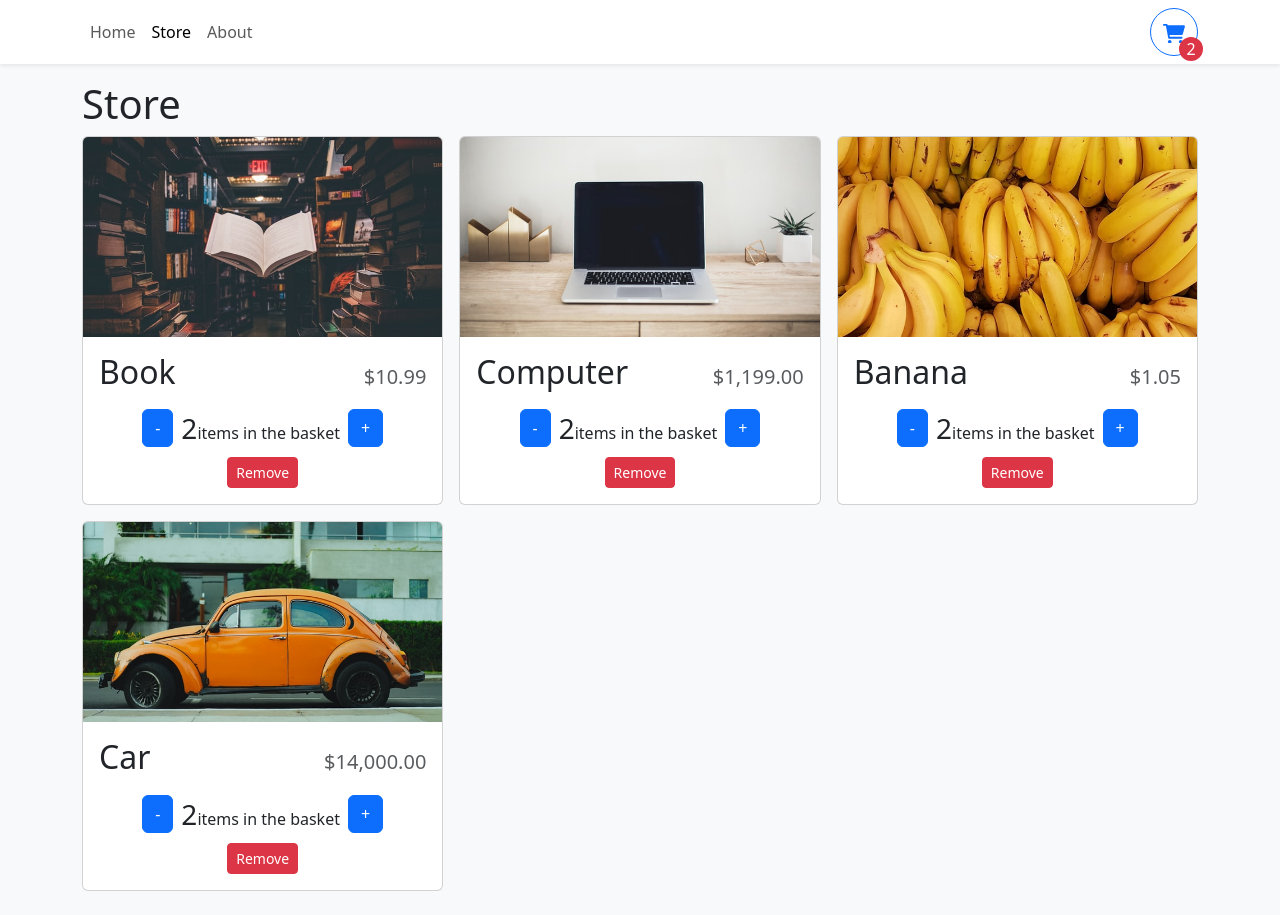
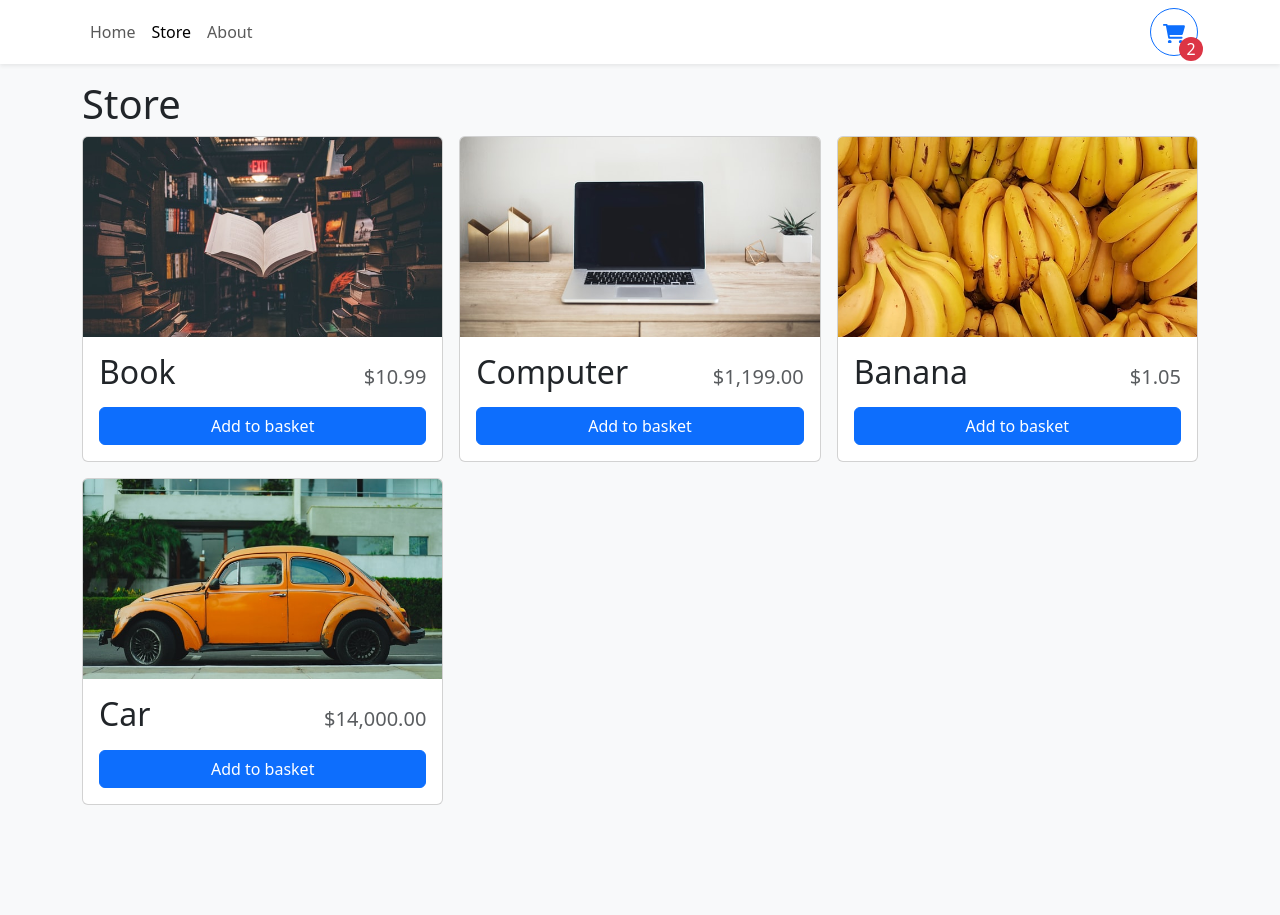
Before and after one commit to Salar-Sali/shopping-card, a React (Vite) app: page /store in a window 1280 px wide. After the commit the page ends 829 px from the top, so only its background shows below. Built offline with nearby package versions, Linux system fonts and the light colour scheme.

Commit message:
context added

```diff
--- a/src/App.tsx
+++ b/src/App.tsx
@@ -4,10 +4,11 @@ import HomePage from "./pages/home-page";
 import StorePage from "./pages/store-page";
 import AboutPage from "./pages/about-page";
 import AppNavbar from "./components/app-navbar/app-navbar";
+import { ShoppingCartContextProvider } from "./context/shopping-cart-context/shopping-cart-context";
 
 function App() {
   return (
-    <>
+    <ShoppingCartContextProvider>
       <AppNavbar />
       <Container className="mb-4">
         <Routes>
@@ -16,7 +17,7 @@ function App() {
           <Route path="/about" element={<AboutPage />} />
         </Routes>
       </Container>
-    </>
+    </ShoppingCartContextProvider>
   );
 }
 
--- a/src/components/store-item/store-item.tsx
+++ b/src/components/store-item/store-item.tsx
@@ -3,11 +3,19 @@ import IStoreItemProps from "./i-store-item-props";
 import { formatCurrency } from "../../utilities/format-currency";
 import { useTranslation } from "react-i18next";
 import langKey from "../../bootstrap/i18n/langKey";
+import { useShoppingCartContext } from "../../context/shopping-cart-context/shopping-cart-context";
 
 const StoreItem = (props: IStoreItemProps) => {
   const { vm } = props;
   const { t } = useTranslation();
-  const quantity = 2;
+
+  const {
+    getCartQuantity,
+    increaseCartQuantity,
+    decreaseCartQuantity,
+    resetCartQuantity,
+  } = useShoppingCartContext();
+  const quantity = getCartQuantity(vm.id);
   return (
     <Card className="h-100">
       <Card.Img
@@ -23,7 +31,12 @@ const StoreItem = (props: IStoreItemProps) => {
         </Card.Title>
         <div className="mt-auto">
           {quantity === 0 ? (
-            <Button className="w-100">{t(langKey.store.addToBasket)}</Button>
+            <Button
+              className="w-100"
+              onClick={() => increaseCartQuantity(vm.id)}
+            >
+              {t(langKey.store.addToBasket)}
+            </Button>
           ) : (
             // contains (+,-,and quatity)(remove)
             <div
@@ -32,15 +45,19 @@ const StoreItem = (props: IStoreItemProps) => {
             >
               {/* (+,-,and quatity) */}
               <div className="d-flex justify-content-center align-items-center">
-                <Button>-</Button>
+                <Button onClick={() => decreaseCartQuantity(vm.id)}>-</Button>
                 <div className="mx-2">
                   <span className="fs-3">{quantity}</span>
                   {t(langKey.store.itemsInTheBasket)}
                 </div>
-                <Button>+</Button>
+                <Button onClick={() => increaseCartQuantity(vm.id)}>+</Button>
               </div>
               {/* remove button */}
-              <Button className="btn btn-danger" size="sm">
+              <Button
+                className="btn btn-danger"
+                size="sm"
+                onClick={() => resetCartQuantity(vm.id)}
+              >
                 {t(langKey.store.remove)}
               </Button>
             </div>
--- /dev/null
+++ b/src/context/shopping-cart-context/i-shopping-cart-context-props.ts
@@ -0,0 +1,17 @@
+import { ReactNode } from "react";
+
+export interface IShoppingCartContextProviderProps {
+  children: ReactNode;
+}
+
+export type ShoppingCartContextType = {
+  getCartQuantity: (id: number) => number;
+  increaseCartQuantity: (id: number) => void;
+  decreaseCartQuantity: (id: number) => void;
+  resetCartQuantity: (id: number) => void;
+};
+
+export type CartItemData = {
+  id: number;
+  quantity: number;
+};
--- /dev/null
+++ b/src/context/shopping-cart-context/shopping-cart-context.tsx
@@ -0,0 +1,80 @@
+import { createContext, useContext, useState } from "react";
+import {
+  CartItemData,
+  IShoppingCartContextProviderProps,
+  ShoppingCartContextType,
+} from "./i-shopping-cart-context-props";
+
+const ShoppingCartContext = createContext({} as ShoppingCartContextType);
+
+export const useShoppingCartContext = () => {
+  return useContext(ShoppingCartContext);
+};
+
+export const ShoppingCartContextProvider = (
+  props: IShoppingCartContextProviderProps
+) => {
+  const { children } = props;
+  const [cartItems, setCartItems] = useState<CartItemData[]>([]);
+
+  const getCartQuantity = (id: number) => {
+    return cartItems.find((item) => item.id === id)?.quantity || 0;
+  };
+
+  const increaseCartQuantity = (id: number) => {
+    setCartItems((currItems) => {
+      // in case it does not exist
+      if (currItems.find((item) => item.id === id) === null) {
+        return [...currItems, { id, quantity: 1 }];
+      } else {
+        return currItems.map((item) => {
+          if (item.id === id) {
+            return { ...item, quantity: item.quantity + 1 };
+          } else {
+            return item;
+          }
+        });
+      }
+    });
+  };
+
+  const decreaseCartQuantity = (id: number) => {
+    setCartItems((currItems) => {
+      // in case it does not exist
+      if (currItems.find((item) => item.id === id)?.quantity === 1) {
+        return currItems.filter((item) => item.id === id);
+      } else {
+        return currItems.map((item) => {
+          if (item.id === id) {
+            return { ...item, quantity: item.quantity - 1 };
+          } else {
+            return item;
+          }
+        });
+      }
+    });
+  };
+
+  const resetCartQuantity = (id: number) => {
+    setCartItems((currItems) => {
+      return currItems.map((item) => {
+        if (item.id === id) {
+          return { id, quantity: 0 };
+        }
+        return item;
+      });
+    });
+  };
+  return (
+    <ShoppingCartContext.Provider
+      value={{
+        getCartQuantity,
+        increaseCartQuantity,
+        decreaseCartQuantity,
+        resetCartQuantity,
+      }}
+    >
+      {children}
+    </ShoppingCartContext.Provider>
+  );
+};
```
